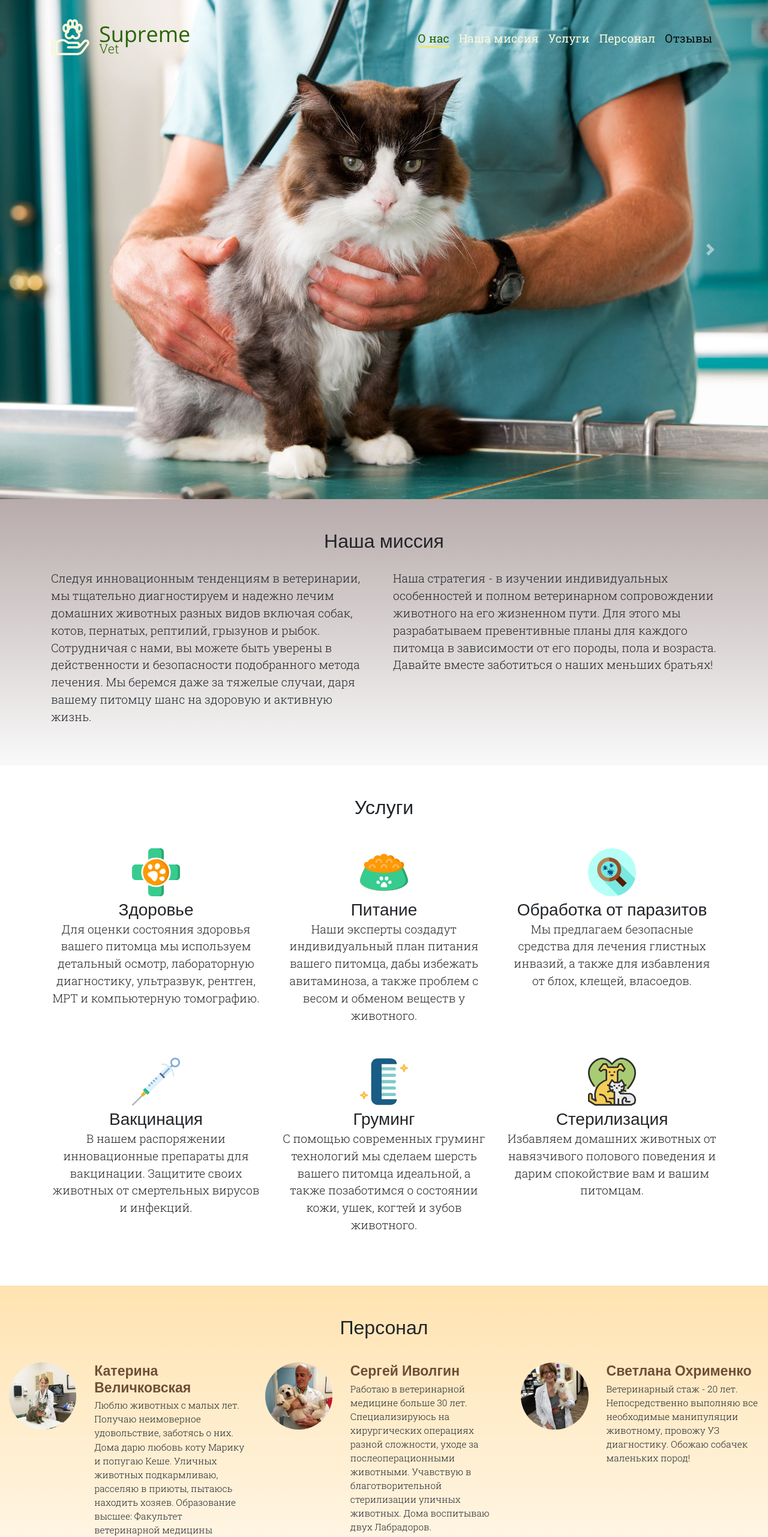
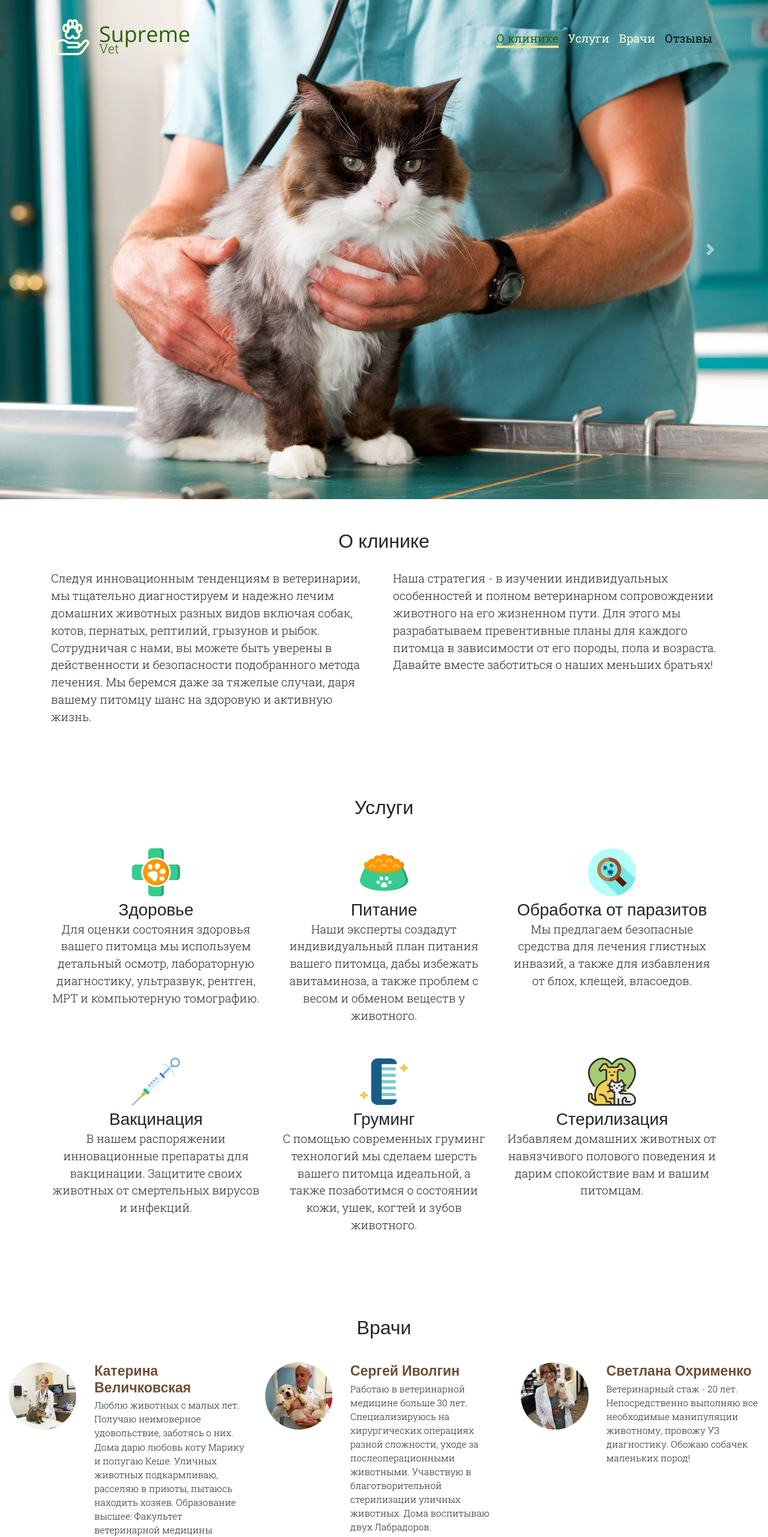
Before and after one commit to yMalinovskaya/Bootstrap-customized-webpage, a website: page index.html in a window 1280 px wide. Shown: the top 2562 px of the page at 60% size. Drawn offline with nearby package versions, Linux system fonts and the light colour scheme.

Commit message:
minor changes in page structure

```diff
--- a/index.html
+++ b/index.html
@@ -20,16 +20,13 @@
 				<div class="collapse navbar-collapse" id="navbarCollapse">
 					<ul class="navbar-nav ml-auto">
 						<li class="nav-item">
-							<a class="nav-link" href="#featured"><span class="active">О нас</span></a>
-					    </li>
-						<li class="nav-item">
-							<a class="nav-link" href="#mission">Наша миссия</a>
+							<a class="nav-link" href="#about"><span class="active">О клинике</span></a>
 						</li>
 						<li class="nav-item">
 							<a class="nav-link" href="#services">Услуги</a>
 						</li>
 						<li class="nav-item">
-							<a class="nav-link" href="#staff">Персонал</a>
+							<a class="nav-link" href="#doctors">Врачи</a>
 						</li>
 						<li class="nav-item">
 							<a class="nav-link" href="#testimonials">Отзывы</a>
@@ -74,9 +71,9 @@
 	</header>
 
 	<div class="main">
-			<div class="page" id="mission">
+			<div class="page" id="about">
 				<div class="content container">
-					<h2>Наша миссия</h2>
+					<h2>О клинике</h2>
 					<div class="row">
 					<p class="col-md-6">Следуя инновационным тенденциям в ветеринарии, мы тщательно диагностируем и надежно лечим домашних животных разных видов включая собак, котов, пернатых, рептилий, грызунов и рыбок. Сотрудничая с нами, вы можете быть уверены в действенности и безопасности подобранного метода лечения. Мы беремся даже за тяжелые случаи, даря вашему питомцу шанс на здоровую и активную жизнь.</p>
 					<p class="col-md-6">Наша стратегия - в изучении индивидуальных особенностей и полном ветеринарном сопровождении животного на его жизненном пути. Для этого мы разрабатываем превентивные планы для каждого питомца в зависимости от его породы, пола и возраста. Давайте вместе заботиться о наших меньших братьях!</p>
@@ -127,9 +124,9 @@
 				</div><!-- content container -->
 			</div><!-- services page -->
 
-			<div class="page" id="staff">
+			<div class="page" id="doctors">
 				<div class="content container-fluid">
-				<h2>Персонал</h2>
+				<h2>Врачи</h2>
 					<div class="row">
 
 						<div class="doctor col-lg-4">
@@ -237,9 +234,9 @@
 
 	</div>
 
-	<script src="https://code.jquery.com/jquery-3.2.1.slim.min.js" integrity="sha384-KJ3o2DKtIkvYIK3UENzmM7KCkRr/rE9/Qpg6aAZGJwFDMVNA/GpGFF93hXpG5KkN" crossorigin="anonymous"></script>
-	<script src="https://cdnjs.cloudflare.com/ajax/libs/popper.js/1.12.9/umd/popper.min.js" integrity="sha384-ApNbgh9B+Y1QKtv3Rn7W3mgPxhU9K/ScQsAP7hUibX39j7fakFPskvXusvfa0b4Q" crossorigin="anonymous"></script>
+	<script src="https://code.jquery.com/jquery-3.3.1.slim.min.js" integrity="sha384-KJ3o2DKtIkvYIK3UENzmM7KCkRr/rE9/Qpg6aAZGJwFDMVNA/GpGFF93hXpG5KkN" crossorigin="anonymous"></script>
+	<script src="https://cdnjs.cloudflare.com/ajax/libs/popper.js/1.14.3/umd/popper.min.js" integrity="sha384-ApNbgh9B+Y1QKtv3Rn7W3mgPxhU9K/ScQsAP7hUibX39j7fakFPskvXusvfa0b4Q" crossorigin="anonymous"></script>
+	<script src="https://maxcdn.bootstrapcdn.com/bootstrap/4.1.1/js/bootstrap.min.js" integrity="sha384-JZR6Spejh4U02d8jOt6vLEHfe/JQGiRRSQQxSfFWpi1MquVdAyjUar5+76PVCmYl" crossorigin="anonymous"></script>
 	<script src="js/myscript.js"></script>
-	<script src="https://maxcdn.bootstrapcdn.com/bootstrap/4.1.1/js/bootstrap.min.js" integrity="sha384-JZR6Spejh4U02d8jOt6vLEHfe/JQGiRRSQQxSfFWpi1MquVdAyjUar5+76PVCmYl" crossorigin="anonymous"></script>
 	</body>
 	</html>
```
